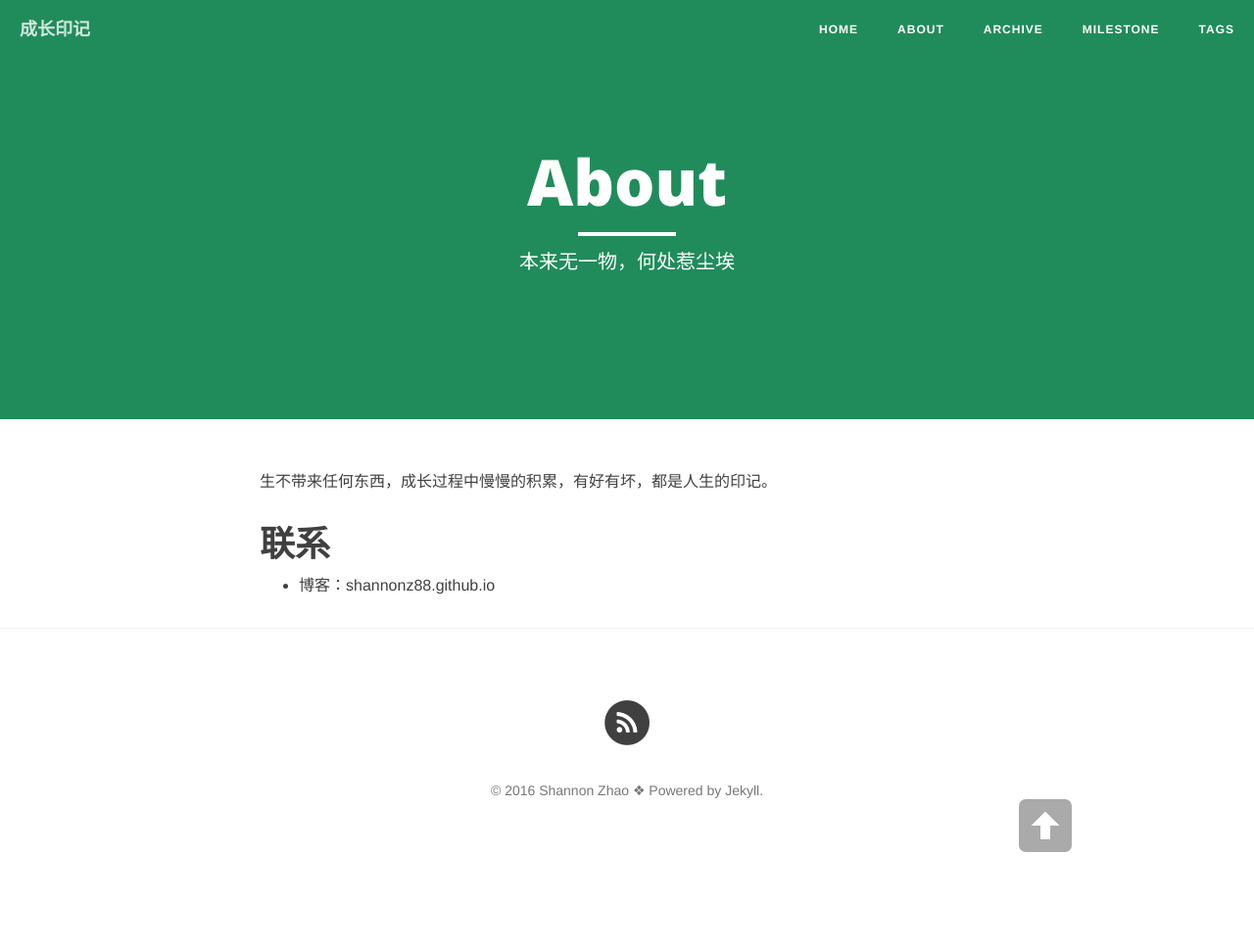
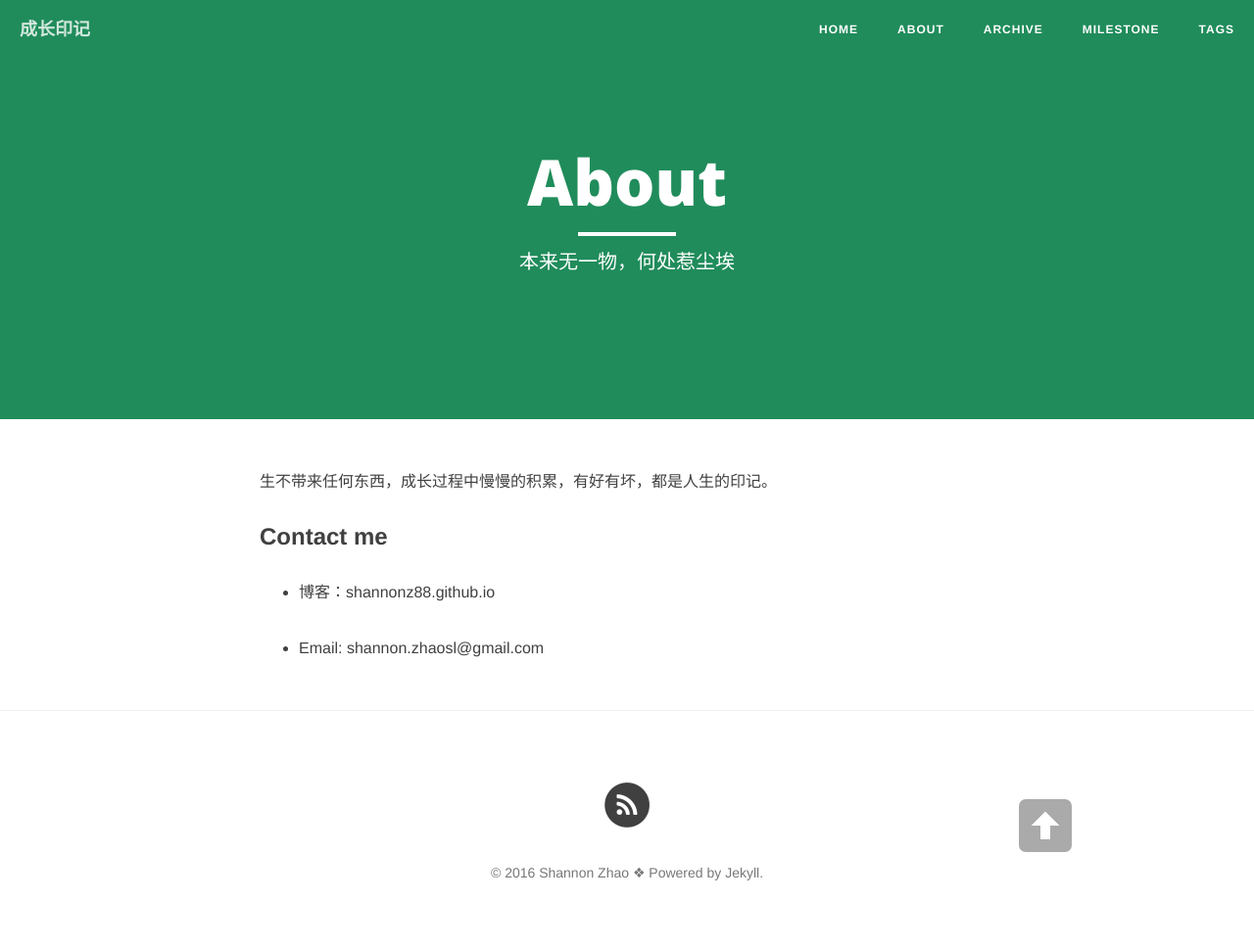
Before and after one commit to shannonz88/shannonz88.github.io, a Jekyll site: the page built from about.md, in a window 1280 px wide. Shown: the whole page at 98% size. Built offline with Jekyll 4.4.1, drawn with Linux system fonts in a browser that asks for light colours; nearby versions of some CDN libraries; before the commit the page ends 900 px from its top, so only the background shows below that.

Commit message:
Add email contact

```diff
--- a/about.md
+++ b/about.md
@@ -7,6 +7,8 @@ header-img: "img/green.jpg"
 
 生不带来任何东西，成长过程中慢慢的积累，有好有坏，都是人生的印记。
 
-# 联系
+### Contact me
 
 - [博客：shannonz88.github.io](http://shannonz88.github.io/)
+
+- Email: shannon.zhaosl@gmail.com
```
